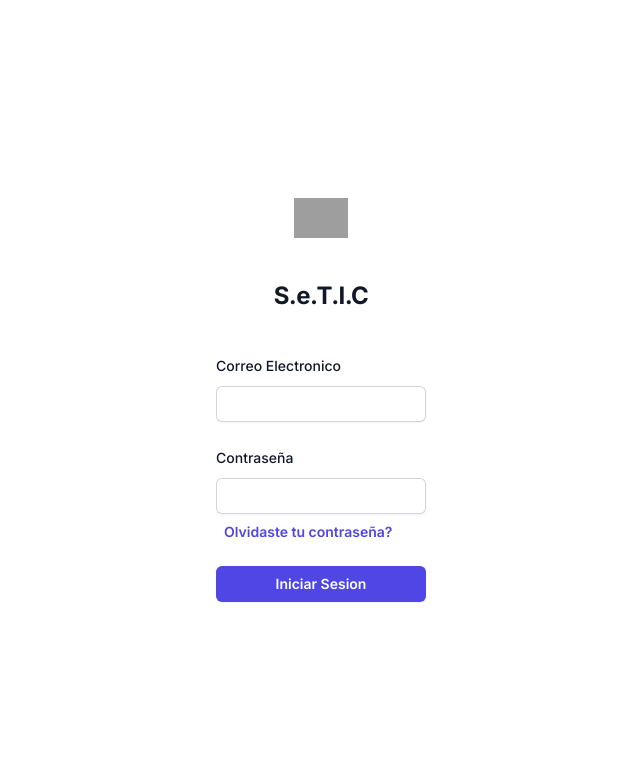
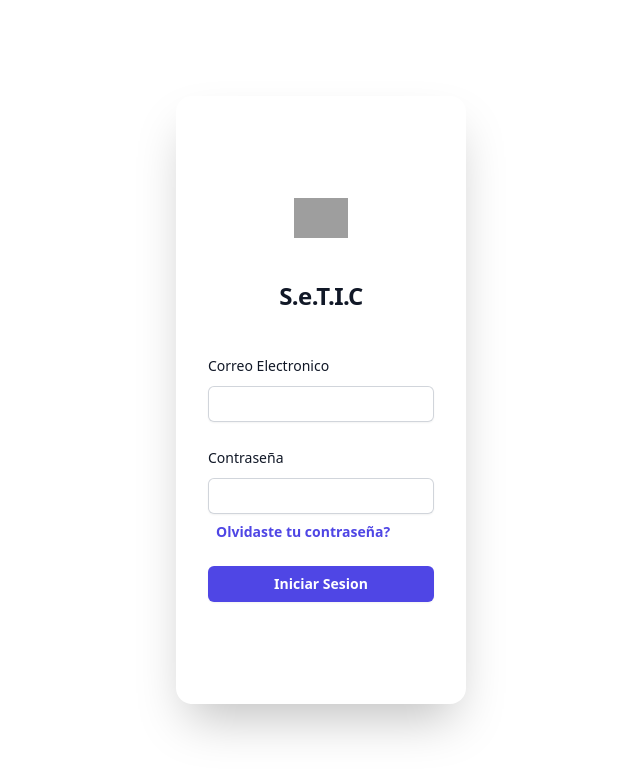
Before and after one commit to arielAayala/devtic, a Next.js app in the folder front/: page / in a window 1280 px wide. Shown: the top 776 px of the page, without its empty margins (319-959 px from the left). Built offline with nearby package versions, Linux system fonts and the light colour scheme; no server answers; grey boxes are pictures that could not be loaded.

Commit message:
login and loader

```diff
--- a/front/package.json
+++ b/front/package.json
@@ -15,5 +15,10 @@
     "react": "18.2.0",
     "react-dom": "18.2.0",
     "tailwindcss": "3.3.3"
+  },
+  "devDependencies": {
+    "@types/react": "^18.2.20",
+    "i": "^0.3.7",
+    "npm": "^9.8.1"
   }
 }
--- a/front/src/app/home/layout.js
+++ b/front/src/app/home/layout.js
@@ -1,7 +1,16 @@
+"use client";
 import Header from "../../components/header/header";
 import Footer from "../../components/footer/footer";
+import { useAuthContext } from "@/context/authContext";
+import { redirect } from "next/navigation";
 
 export default function HomeLayout({ children }) {
+	const { user } = useAuthContext();
+
+	if (!user) {
+		redirect("/");
+	}
+
 	return (
 		<div>
 			<Header></Header>
--- a/front/src/app/layout.js
+++ b/front/src/app/layout.js
@@ -1,17 +1,20 @@
-import './globals.css'
-import { Inter } from 'next/font/google'
-
-const inter = Inter({ subsets: ['latin'] })
+import Loader from "@/components/loader/loader";
+import "./globals.css";
+import { AuthContextProvider } from "@/context/authContext";
 
 export const metadata = {
-  title: 'Create Next App',
-  description: 'Generated by create next app',
-}
+	title: "Create Next App",
+	description: "Devtic",
+};
 
 export default function RootLayout({ children }) {
-  return (
-    <html lang="en">
-      <body className={inter.className}>{children}</body>
-    </html>
-  )
+	return (
+		<html lang="en">
+			<body>
+				<AuthContextProvider>
+					<Loader>{children}</Loader>
+				</AuthContextProvider>
+			</body>
+		</html>
+	);
 }
--- a/front/src/app/page.js
+++ b/front/src/app/page.js
@@ -1,10 +1,18 @@
-import Image from "next/image";
+"use client";
+import { useAuthContext } from "@/context/authContext";
 import LoginForm from "../components/loginForm/loginForm";
+import { redirect } from "next/navigation";
 
 export default function LoginPage() {
+	const { user } = useAuthContext();
+
+	if (user) {
+		redirect("/home");
+	}
+
 	return (
 		<main className="flex min-h-screen flex-col items-center justify-between p-24">
-			<div className="flex min-h-full flex-1 flex-col justify-center px-6 py-12 lg:px-8">
+			<div className="flex min-h-full flex-1 flex-col justify-center px-6 py-12 lg:px-8 shadow-2xl rounded-2xl">
 				<div className="sm:mx-auto sm:w-full sm:max-w-sm">
 					<img
 						className="mx-auto h-10 w-auto"
@@ -16,7 +24,7 @@ export default function LoginPage() {
 					</h2>
 				</div>
 
-				<div className="mt-10 sm:mx-auto sm:w-full sm:max-w-sm">
+				<div className="mt-10 sm:mx-auto sm:w-full sm:max-w-sm ">
 					<LoginForm></LoginForm>
 				</div>
 			</div>
--- /dev/null
+++ b/front/src/components/loader/loader.js
@@ -0,0 +1,53 @@
+"use client";
+import { useAuthContext } from "@/context/authContext";
+import React, { useState, useEffect } from "react";
+
+function Loader({ children }) {
+	const [loader, setLoader] = useState(true);
+
+	const { iniciarSesionConCookies } = useAuthContext();
+
+	const getData = async () => {
+		await iniciarSesionConCookies();
+		setTimeout(() => setLoader(false), 2000);
+	};
+
+	useEffect(() => {
+		getData();
+	}, []);
+
+	if (loader) {
+		return (
+			<main className=" flex justify-center items-center h-screen w-screen  ">
+				<button
+					disabled
+					type="button"
+					className="text-white  bg-blue-700 hover:bg-blue-800 focus:ring-4 focus:ring-blue-300 font-medium  text-1 text-center  dark:bg-blue-600 dark:hover:bg-blue-700 dark:focus:ring-blue-800 flex justify-center items-center p-2 rounded-full"
+				>
+					<svg
+						aria-hidden="true"
+						role="status"
+						className="inline w-8 mr-2  text-white animate-spin"
+						viewBox="0 0 100 101"
+						fill="none"
+						xmlns="http://www.w3.org/2000/svg"
+					>
+						<path
+							d="M100 50.5908C100 78.2051 77.6142 100.591 50 100.591C22.3858 100.591 0 78.2051 0 50.5908C0 22.9766 22.3858 0.59082 50 0.59082C77.6142 0.59082 100 22.9766 100 50.5908ZM9.08144 50.5908C9.08144 73.1895 27.4013 91.5094 50 91.5094C72.5987 91.5094 90.9186 73.1895 90.9186 50.5908C90.9186 27.9921 72.5987 9.67226 50 9.67226C27.4013 9.67226 9.08144 27.9921 9.08144 50.5908Z"
+							fill="#E5E7EB"
+						/>
+						<path
+							d="M93.9676 39.0409C96.393 38.4038 97.8624 35.9116 97.0079 33.5539C95.2932 28.8227 92.871 24.3692 89.8167 20.348C85.8452 15.1192 80.8826 10.7238 75.2124 7.41289C69.5422 4.10194 63.2754 1.94025 56.7698 1.05124C51.7666 0.367541 46.6976 0.446843 41.7345 1.27873C39.2613 1.69328 37.813 4.19778 38.4501 6.62326C39.0873 9.04874 41.5694 10.4717 44.0505 10.1071C47.8511 9.54855 51.7191 9.52689 55.5402 10.0491C60.8642 10.7766 65.9928 12.5457 70.6331 15.2552C75.2735 17.9648 79.3347 21.5619 82.5849 25.841C84.9175 28.9121 86.7997 32.2913 88.1811 35.8758C89.083 38.2158 91.5421 39.6781 93.9676 39.0409Z"
+							fill="currentColor"
+						/>
+					</svg>
+					Cargando...
+				</button>
+			</main>
+		);
+	}
+
+	return <>{children}</>;
+}
+
+export default Loader;
--- a/front/src/components/loginForm/loginForm.jsx
+++ b/front/src/components/loginForm/loginForm.jsx
@@ -1,13 +1,25 @@
 "use client";
+import { useAuthContext } from "@/context/authContext";
 import React, { useState } from "react";
 
 function LoginForm() {
 	const [inputs, setInputs] = useState();
+	const { user, iniciarSesion } = useAuthContext();
 
-	const handleChangeInputs = () => {};
+	const handleChangeInputs = (e) => {
+		setInputs({ ...inputs, [e.target.name]: e.target.value });
+	};
+
+	const handleSubmit = (e) => {
+		e.preventDefault();
+		iniciarSesion(inputs);
+	};
 
 	return (
-		<form className="space-y-6">
+		<form
+			onSubmit={handleSubmit}
+			className="space-y-6 "
+		>
 			<div>
 				<label
 					htmlFor="email"
@@ -17,12 +29,11 @@ function LoginForm() {
 				</label>
 				<div className="mt-2">
 					<input
-						id="email"
-						name="email"
-						type="email"
+						onChange={handleChangeInputs}
+						name="correo"
 						autoComplete="email"
 						required
-						className="block w-full rounded-md border-0 py-1.5 text-gray-900 shadow-sm ring-1 ring-inset ring-gray-300 placeholder:text-gray-400 focus:ring-2 focus:ring-inset focus:ring-indigo-600 sm:text-sm sm:leading-6"
+						className="block w-full rounded-md border-0 py-1.5 px-3 text-gray-900 shadow-sm ring-1 ring-inset ring-gray-300 placeholder:text-gray-400 focus:ring-2 focus:ring-inset focus:ring-indigo-600 sm:text-sm sm:leading-6"
 					/>
 				</div>
 			</div>
@@ -38,12 +49,11 @@ function LoginForm() {
 				</div>
 				<div className="mt-2">
 					<input
-						id="password"
-						name="password"
-						type="password"
+						onChange={handleChangeInputs}
+						name="contrasena"
 						autoComplete="current-password"
 						required
-						className="block w-full rounded-md border-0 py-1.5 text-gray-900 shadow-sm ring-1 ring-inset ring-gray-300 placeholder:text-gray-400 focus:ring-2 focus:ring-inset focus:ring-indigo-600 sm:text-sm sm:leading-6"
+						className="block w-full rounded-md border-0 px-3 py-1.5 text-gray-900 shadow-sm ring-1 ring-inset ring-gray-300 placeholder:text-gray-400 focus:ring-2 focus:ring-inset focus:ring-indigo-600 sm:text-sm sm:leading-6"
 					/>
 				</div>
 				<div className="text-sm m-2">
--- /dev/null
+++ b/front/src/context/authContext.js
@@ -0,0 +1,55 @@
+"use client";
+import React, {
+	useContext,
+	createContext,
+	useState,
+	useMemo,
+	useCallback,
+} from "react";
+
+const authContext = createContext(null);
+
+function AuthContextProvider({ children }) {
+	const [user, setUser] = useState(null);
+	console.log(user);
+
+	const iniciarSesion = useCallback((inputs) => {
+		fetch("http://localhost/devtic/api/IniciarSesion.php", {
+			method: "POST",
+			headers: {
+				"Content-Type": "application/json",
+			},
+			credentials: "include",
+			body: JSON.stringify(inputs),
+		})
+			.then((res) => res.json())
+			.then((res) => setUser(res.data));
+	}, []);
+
+	const iniciarSesionConCookies = useCallback(() => {
+		fetch("http://localhost/devtic/api/IniciarSesion.php", {
+			method: "GET",
+			headers: {
+				"Content-Type": "application/json",
+			},
+			credentials: "include",
+		})
+			.then((res) => res.json())
+			.then((res) => setUser(res.data));
+	}, []);
+
+	const values = useMemo(
+		() => ({
+			user,
+			iniciarSesion,
+			iniciarSesionConCookies,
+		}),
+		[user, iniciarSesion]
+	);
+
+	return <authContext.Provider value={values}>{children}</authContext.Provider>;
+}
+
+const useAuthContext = () => useContext(authContext);
+
+export { AuthContextProvider, useAuthContext };
```
Also changed, not shown: 2 other files (tests, documents, lock files or other folders).
